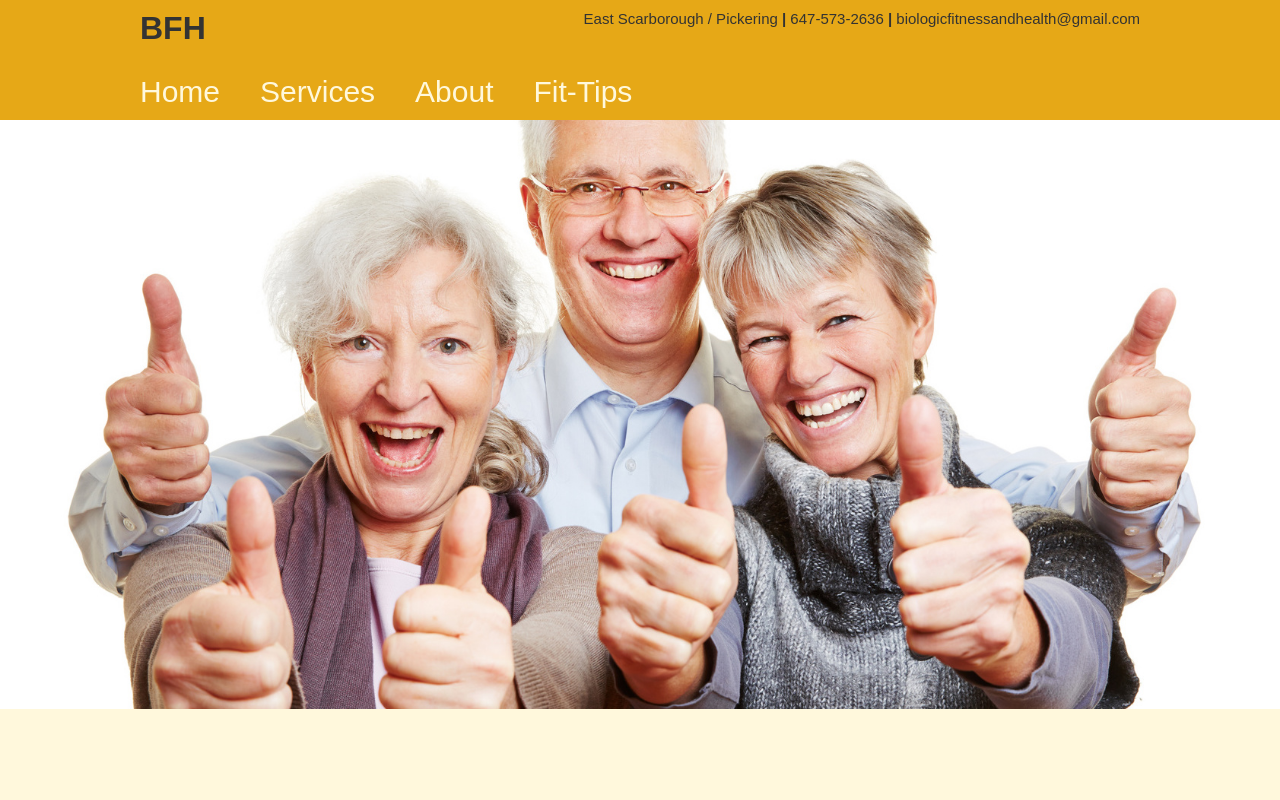
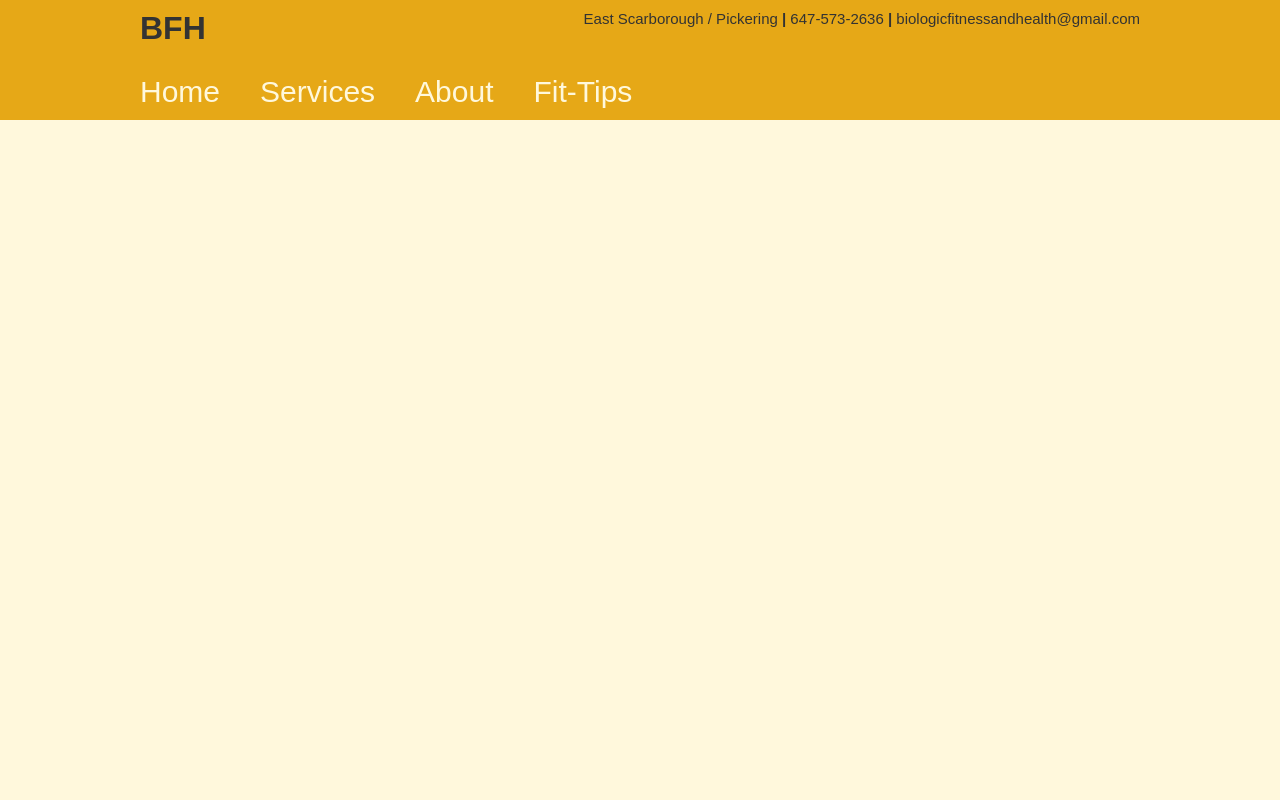
Before and after one commit to MyNameIsSpencer/fit_trainer, a React (Create React App) app in the folder client/: page / in a window 1280 px wide. Shown: the top 800 px of the page. Built offline with nearby package versions, Linux system fonts and the light colour scheme.

Commit message:
remove top pic

```diff
--- a/client/src/Home.js
+++ b/client/src/Home.js
@@ -33,7 +33,7 @@ class Home extends Component {
     return (
       <div>
         <div id="top-pic">
-          <img src={thumbsup} alt="thumbsup"/>
+
         </div>
         <h2 className="titler"> BioLogic Fitness and Health </h2>
         <div className="centre-column">
```
